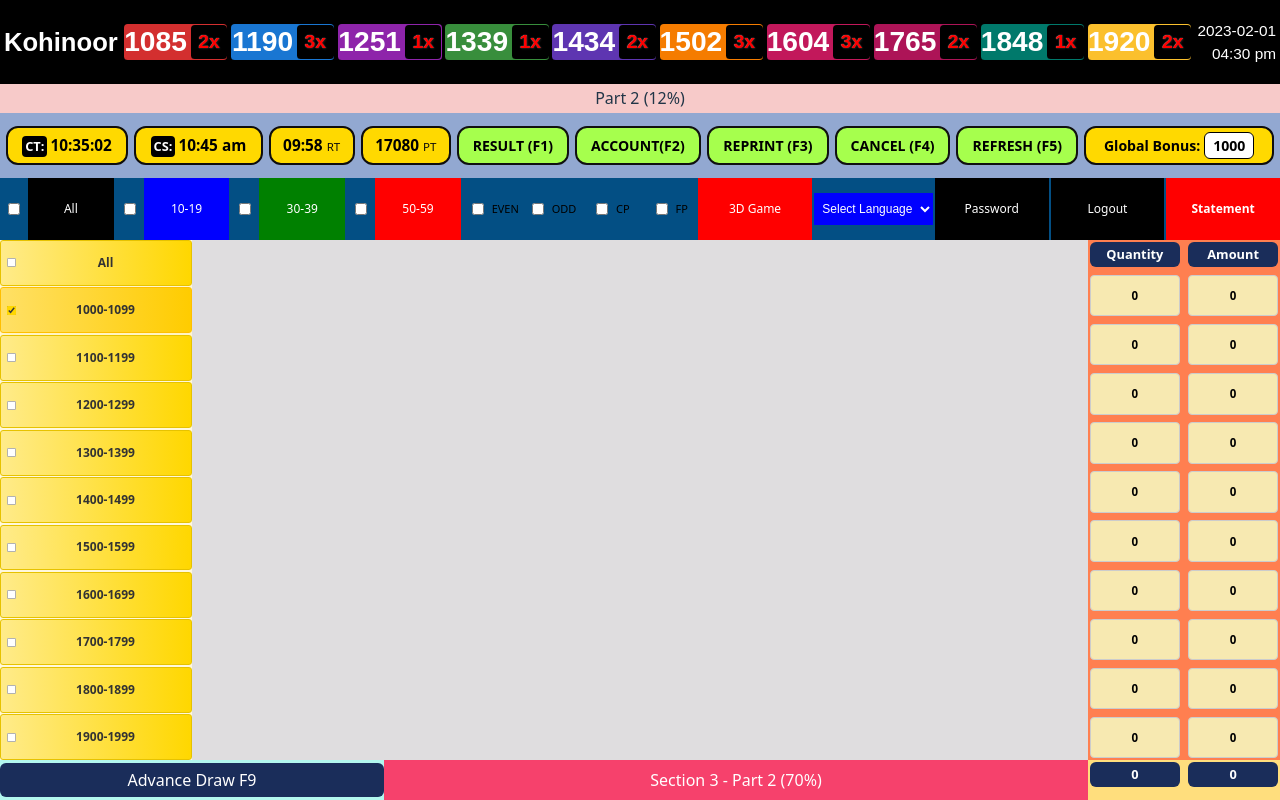
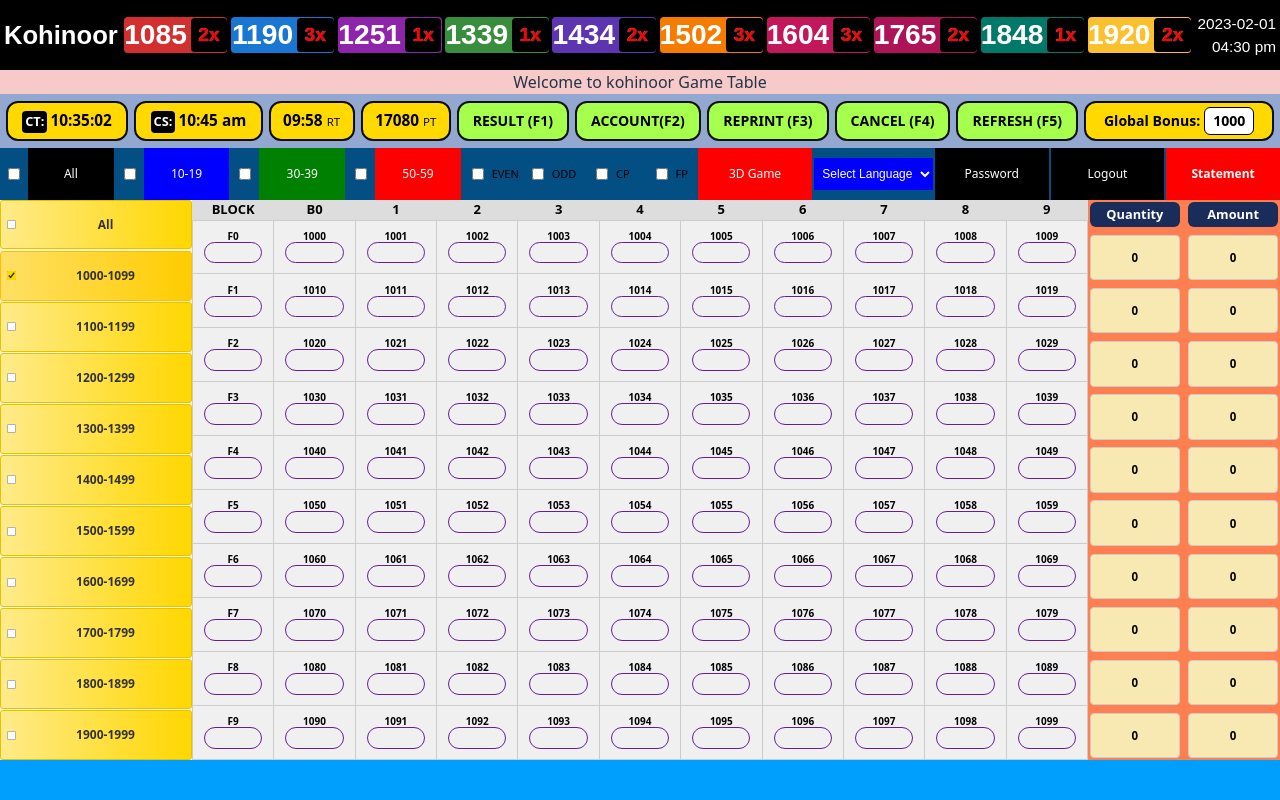
Before and after one commit to harshbarai2516/enoskill, a React (Vite) app: page / in a window 1280 px wide. Built offline with nearby package versions, Linux system fonts and the light colour scheme.

Commit message:
Describe your change

```diff
--- a/src/App.css
+++ b/src/App.css
@@ -54,9 +54,9 @@
   justify-content: center;
   overflow: hidden;
 }
-.section-1 { flex: 0 0 30%; background: #f8b400; }
-.section-2 { flex: 0 0 60%; background: #4bb543; }
-.section-3 { flex: 0 0 10%; background: #009ffd; }
+.section-1 { flex: 0 0 27%; background: #f8b400; }
+.section-2 { flex: 0 0 65%; background: #4bb543; }
+.section-3 { flex: 0 0 8%; background: #009ffd; }
 
 .section-1-inner, .section-2-inner, .section-3-inner {
   width: 100%;
@@ -211,14 +211,14 @@
 }
 
 .section-1 {
-  flex: 0 0 30%;
+  flex: 0 0 25%;
   background: #f8b400;
   display: flex;
   align-items: center;
   justify-content: center;
 }
 .section-2 {
-  flex: 0 0 65%;
+  flex: 0 0 70%;
   background: #4bb543;
   display: flex;
   align-items: center;
--- a/src/App.jsx
+++ b/src/App.jsx
@@ -16,7 +16,7 @@
         <div className="section-1">
           <div className="section-1-inner">
             <div className="part-1"><Result/></div>
-            <div className="part-2">Part 2 (12%)</div>
+            <div className="part-2">Welcome to kohinoor Game Table</div>
             <div className="part-3"><UpperRow /></div>
             <div className="part-4"> <Filter/> </div>
           </div>
@@ -29,13 +29,13 @@
           </div>
         </div>
         <div className="section-3">
-          <div className="section-3-inner">
+          {/* <div className="section-3-inner">
             <div className="section3-part-1">
               <button className="advance-draw-btn">Advance Draw F9</button>
             </div>
             <div className="section3-part-2">Section 3 - Part 2 (70%)</div>
             <div className="section3-part-3"><LeftBot/></div>
-          </div>
+          </div> */}
         </div>
       </div>
     </div>
--- a/src/NumberGrid.jsx
+++ b/src/NumberGrid.jsx
@@ -1,65 +1,164 @@
 import React from "react";
 
-const NumberGrid = ({ columns = [], rows = [] }) => {
+const NumberGrid = () => {
+  const columns = ['B0', 1, 2, 3, 4, 5, 6, 7, 8, 9];
+  const blocks = Array.from({ length: 10 }, (_, i) => `F${i}`);
+  const numbers = [];
+  for (let i = 0; i < 10; i++) {
+    const row = [];
+    for (let j = 0; j < 10; j++) {
+      row.push(1000 + i * 10 + j);
+    }
+    numbers.push(row);
+  }
+
   return (
     <div className="numbergrid-wrapper">
+      <div className="numbergrid-flex">
         <table className="numbergrid-table">
           <thead>
             <tr>
-            {columns.map((col, i) => (
-              <th key={`header-${i}`} className="cell header">
-                {col}
-              </th>
+              <th className="header">BLOCK</th>
+              {columns.map((col) => (
+                <th key={col} className="header">{col}</th>
               ))}
             </tr>
           </thead>
           <tbody>
-          {rows.map((row, rIndex) => (
-            <tr key={`row-${rIndex}`}>
-              {columns.map((col, cIndex) => (
-                <td key={`cell-${rIndex}-${cIndex}`} className="cell">
-                  {row[col]}
+            {blocks.map((block, rowIdx) => (
+              <tr key={block}>
+                <td className="cell">
+                  <div className="cell-content">
+                    <div className="num-text">{block}</div>
+                    <div className="capsule"></div>
+                  </div>
+                </td>
+                {numbers[rowIdx].map((num) => (
+                  <td key={num} className="cell">
+                    <div className="cell-content">
+                      <div className="num-text">{num}</div>
+                      <div className="capsule"></div>
+                    </div>
                   </td>
                 ))}
               </tr>
             ))}
           </tbody>
         </table>
-
+      </div>
       <style>{`
         .numbergrid-wrapper {
           width: 100%;
           height: 100%;
-          overflow-x: hidden;
+          display: flex;
+          align-items: stretch;
+          justify-content: center;
+        }
+        .numbergrid-flex {
+          flex: 1;
+          display: flex;
+          flex-shrink: 1;
+          overflow: hidden;
         }
         .numbergrid-table {
           border-collapse: collapse;
           width: 100%;
           height: 100%;
-          table-layout: fixed; /* ensures equal column widths */
+          table-layout: fixed;
+        }
+        .header {
+          background: #ddd;
+          font-weight: bold;
+          text-align: center;
+          color: #000;
+          font-size: min(1.1vw, 13px);
+          white-space: nowrap;
+          padding: 0;
         }
         .cell {
           border: 1px solid #ccc;
-          border-radius: 9999px; /* capsule shape */
           background: #f0f0f0;
-          padding: clamp(2px, 0.5vw, 4px) clamp(4px, 0.8vw, 8px);
-          font-size: clamp(10px, 1.2vw, 14px);
+          padding: 0;
+          font-size: min(1vw, 11px);
           text-align: center;
           white-space: nowrap;
           overflow: hidden;
           text-overflow: ellipsis;
         }
+        .cell-content {
+          display: flex;
+          flex-direction: column;
+          align-items: center;
+          justify-content: center;
+          gap: 1px; /* tighter spacing between text and capsule */
+        }
+        .num-text {
+          font-weight: 900;
+          margin: 0;
+          line-height: 1;
+          font-size: min(1vw, 10px);
+          color: #000;
+        }
+        .capsule {
+          border-radius: 999px;
+          border: 1px solid #6a1b9a;
+          background-color: transparent;
+          width: 70%; /* increased width for all screens */
+          height: calc(1.2em);
+          max-height: none;
+        }
+        @media (min-width: 1025px) {
+          .capsule {
+            height: calc(1.8em); /* strictly larger height for desktop */
+          }
+        }
+        @media (max-width: 1024px) {
           .header {
-          background: #ddd;
-          font-weight: bold;
+            font-size: min(1.5vw, 12px);
           }
-
-        /* 📱 Mobile view */
-        @media (max-width: 600px), (hover: none) and (pointer: coarse) {
           .cell {
-            padding: clamp(1px, 0.4vw, 2px) clamp(2px, 0.6vw, 4px);
-            font-size: clamp(7px, 2.5vw, 9px);
-            border-radius: 35px;
+            font-size: min(1.2vw, 10px);
+          }
+          .num-text {
+            font-size: min(1.1vw, 9px);
+          }
+          .capsule {
+            width: 70%;
+            height: calc(1.3em);
+          }
+        }
+        @media (max-width: 768px) {
+          .numbergrid-wrapper {
+            padding: 0 !important;
+          }
+          .header {
+            font-size: min(2.5vw, 10px) !important;
+          }
+          .cell {
+            font-size: min(2vw, 9px) !important;
+          }
+          .num-text {
+            font-weight: 700 !important;
+            font-size: min(1.8vw, 8px) !important;
+          }
+          .capsule {
+            width: 70% !important;
+            height: calc(1.2em) !important;
+          }
+        }
+        @media (max-width: 480px) {
+          .header {
+            font-size: min(3vw, 9px) !important;
+          }
+          .cell {
+            font-size: min(2.5vw, 8px) !important;
+          }
+          .num-text {
+            font-size: min(2vw, 7px) !important;
+          }
+          .capsule {
+            width: 70% !important;
+            height: calc(1em) !important;
           }
         }
       `}</style>
```
Lines whose indentation alone changed are shown as unchanged.
